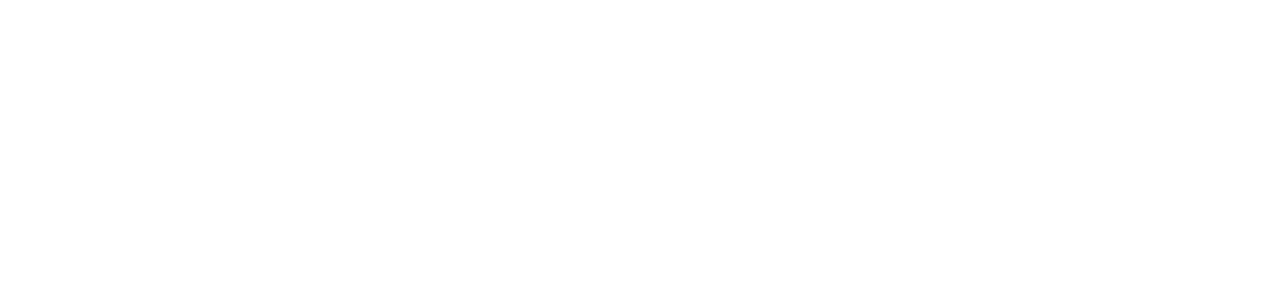
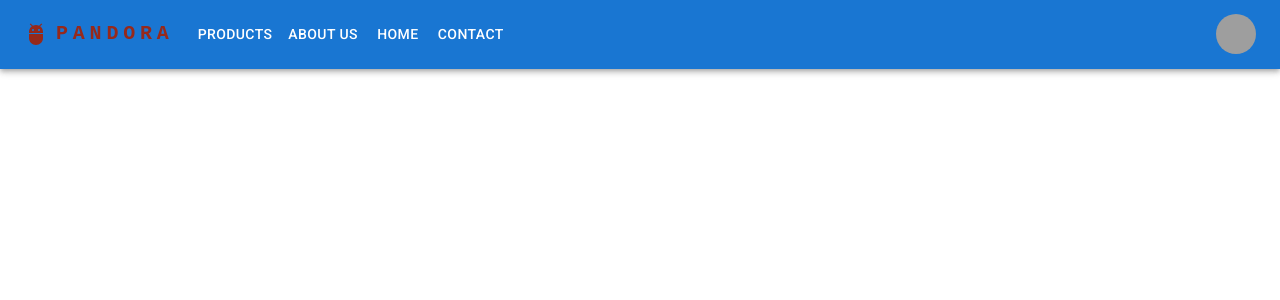
Before and after one commit to SebastianGaleano20/pandora-app, a React (Vite) app: page / in a window 1280 px wide. Shown: the top 300 px of the page. Built offline with nearby package versions, Linux system fonts and the light colour scheme; grey boxes are pictures that could not be loaded.

Commit message:
Componen Nav update

```diff
--- a/package.json
+++ b/package.json
@@ -13,7 +13,8 @@
     "@emotion/react": "^11.13.3",
     "@emotion/styled": "^11.13.0",
     "@fontsource/roboto": "^5.1.0",
-    "@mui/material": "^5.16.7",
+    "@mui/icons-material": "^6.1.2",
+    "@mui/material": "^6.1.2",
     "@mui/styled-engine-sc": "^6.1.2",
     "react": "^18.2.0",
     "react-dom": "^18.2.0",
--- a/src/App.css
+++ b/src/App.css
@@ -6,7 +6,3 @@
   padding: 0;
   box-sizing: border-box;
 }
-body {
-  background: rgb(254,242,64);
-  background: linear-gradient(196deg, rgba(254,242,64,1) 0%, rgba(219,49,15,1) 92%);
-}
--- a/src/App.jsx
+++ b/src/App.jsx
@@ -1,7 +1,9 @@
 import "./App.css";
+import Nav from '../src/components/Nav.jsx'
 export default function App() {
   return (
     <>
+    <Nav />
     </>
   );
 }
--- a/src/components/Nav.jsx
+++ b/src/components/Nav.jsx
@@ -1,6 +1,159 @@
-export default function Nav() {
-    return (
-      <>
-      </>
-    );
-  }
+import * as React from 'react';
+import AppBar from '@mui/material/AppBar';
+import Box from '@mui/material/Box';
+import Toolbar from '@mui/material/Toolbar';
+import IconButton from '@mui/material/IconButton';
+import Typography from '@mui/material/Typography';
+import Menu from '@mui/material/Menu';
+import MenuIcon from '@mui/icons-material/Menu';
+import Container from '@mui/material/Container';
+import Avatar from '@mui/material/Avatar';
+import Button from '@mui/material/Button';
+import Tooltip from '@mui/material/Tooltip';
+import MenuItem from '@mui/material/MenuItem';
+import AdbIcon from '@mui/icons-material/Adb';
+
+const pages = ['Products', 'About Us', 'Home', 'Contact'];
+const settings = ['Profile', 'Account', 'Dashboard', 'Logout'];
+
+function ResponsiveAppBar() {
+  const [anchorElNav, setAnchorElNav] = React.useState(null);
+  const [anchorElUser, setAnchorElUser] = React.useState(null);
+
+  const handleOpenNavMenu = (event) => {
+    setAnchorElNav(event.currentTarget);
+  };
+  const handleOpenUserMenu = (event) => {
+    setAnchorElUser(event.currentTarget);
+  };
+
+  const handleCloseNavMenu = () => {
+    setAnchorElNav(null);
+  };
+
+  const handleCloseUserMenu = () => {
+    setAnchorElUser(null);
+  };
+
+  return (
+    <AppBar position="static">
+      <Container maxWidth="xl">
+        <Toolbar disableGutters>
+          <AdbIcon sx={{ display: { xs: 'none', md: 'flex' }, mr: 1 }} />
+          <Typography
+            variant="h6"
+            noWrap
+            component="a"
+            href="#app-bar-with-responsive-menu"
+            sx={{
+              mr: 2,
+              display: { xs: 'none', md: 'flex' },
+              fontFamily: 'monospace',
+              fontWeight: 700,
+              letterSpacing: '.3rem',
+              color: 'inherit',
+              textDecoration: 'none',
+            }}
+          >
+            PANDORA
+          </Typography>
+
+          <Box sx={{ flexGrow: 1, display: { xs: 'flex', md: 'none' } }}>
+            <IconButton
+              size="large"
+              aria-label="account of current user"
+              aria-controls="menu-appbar"
+              aria-haspopup="true"
+              onClick={handleOpenNavMenu}
+              color="inherit"
+            >
+              <MenuIcon />
+            </IconButton>
+            <Menu
+              id="menu-appbar"
+              anchorEl={anchorElNav}
+              anchorOrigin={{
+                vertical: 'bottom',
+                horizontal: 'left',
+              }}
+              keepMounted
+              transformOrigin={{
+                vertical: 'top',
+                horizontal: 'left',
+              }}
+              open={Boolean(anchorElNav)}
+              onClose={handleCloseNavMenu}
+              sx={{ display: { xs: 'block', md: 'none' } }}
+            >
+              {pages.map((page) => (
+                <MenuItem key={page} onClick={handleCloseNavMenu}>
+                  <Typography sx={{ textAlign: 'center' }}>{page}</Typography>
+                </MenuItem>
+              ))}
+            </Menu>
+          </Box>
+          <AdbIcon sx={{ display: { xs: 'flex', md: 'none' }, mr: 1 }} />
+          <Typography
+            variant="h5"
+            noWrap
+            component="a"
+            href="#app-bar-with-responsive-menu"
+            sx={{
+              mr: 2,
+              display: { xs: 'flex', md: 'none' },
+              flexGrow: 1,
+              fontFamily: 'monospace',
+              fontWeight: 700,
+              letterSpacing: '.3rem',
+              color: 'inherit',
+              textDecoration: 'none',
+            }}
+          >
+            LOGO
+          </Typography>
+          <Box sx={{ flexGrow: 1, display: { xs: 'none', md: 'flex' } }}>
+            {pages.map((page) => (
+              <Button
+                key={page}
+                onClick={handleCloseNavMenu}
+                sx={{ my: 2, color: 'white', display: 'block' }}
+              >
+                {page}
+              </Button>
+            ))}
+          </Box>
+          <Box sx={{ flexGrow: 0 }}>
+            <Tooltip title="Open settings">
+              <IconButton onClick={handleOpenUserMenu} sx={{ p: 0 }}>
+                <Avatar alt="Remy Sharp" src="/static/images/avatar/2.jpg" />
+              </IconButton>
+            </Tooltip>
+            <Menu
+              sx={{ mt: '45px' }}
+              id="menu-appbar"
+              anchorEl={anchorElUser}
+              anchorOrigin={{
+                vertical: 'top',
+                horizontal: 'right',
+              }}
+              keepMounted
+              transformOrigin={{
+                vertical: 'top',
+                horizontal: 'right',
+              }}
+              open={Boolean(anchorElUser)}
+              onClose={handleCloseUserMenu}
+            >
+              {settings.map((setting) => (
+                <MenuItem key={setting} onClick={handleCloseUserMenu}>
+                  <Typography sx={{ textAlign: 'center' }}>{setting}</Typography>
+                </MenuItem>
+              ))}
+            </Menu>
+          </Box>
+        </Toolbar>
+      </Container>
+    </AppBar>
+  );
+}
+export default ResponsiveAppBar;
--- a/src/main.jsx
+++ b/src/main.jsx
@@ -10,9 +10,7 @@
 
 
 ReactDOM.createRoot(document.getElementById("root")).render(
-  <React.StrictMode>
     <BrowserRouter>
       <App />
     </BrowserRouter>
-  </React.StrictMode>
 );
```
Also changed, not shown: src/components/Logo.jsx (added, +7 -0 lines), 1 other file (tests, documents, lock files or other folders).
